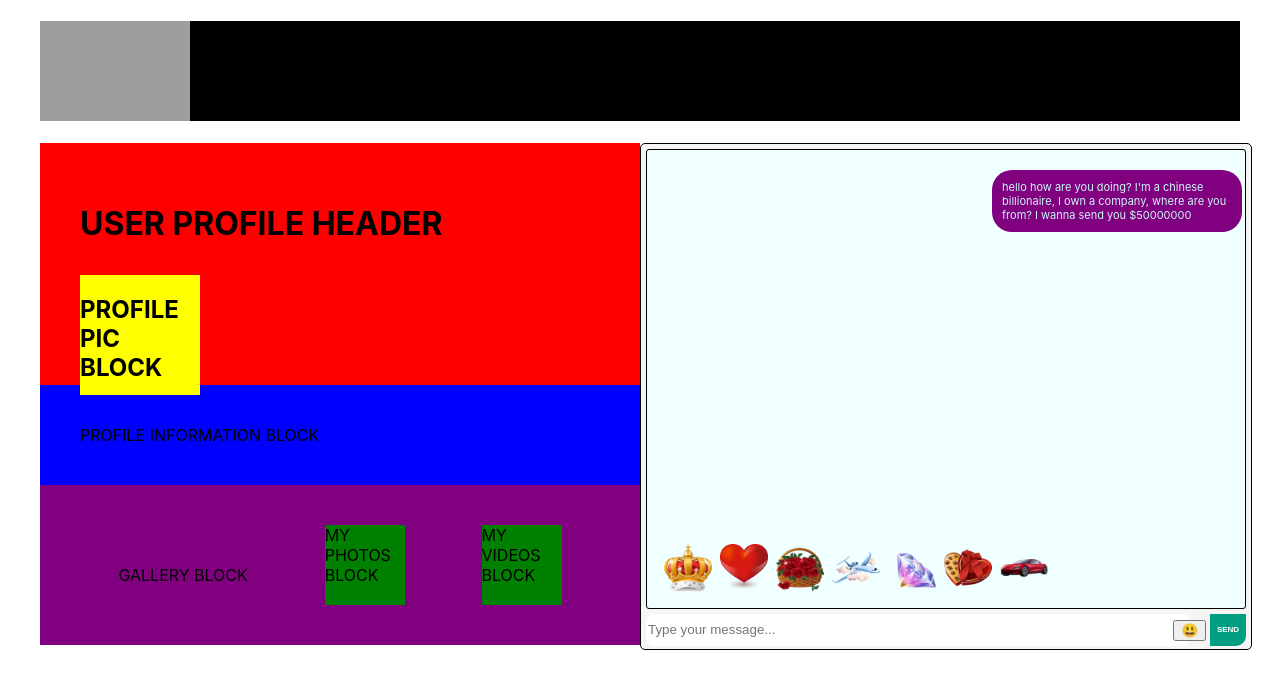
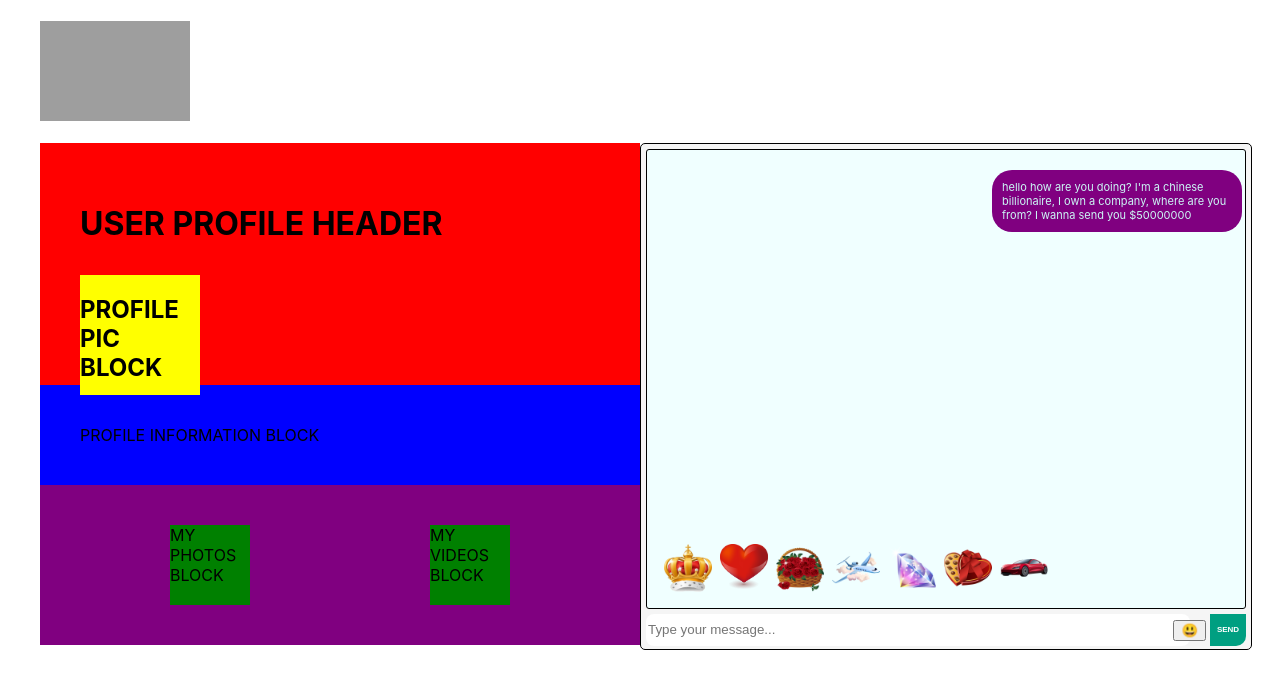
Before and after one commit to rockzNB/ChatBoxReact, a React (Create React App) app: page / in a window 1280 px wide. Shown: the top 688 px of the page. Built offline with nearby package versions, Linux system fonts and the light colour scheme; grey boxes are pictures that could not be loaded.

Commit message:
fixed some css in profiles

```diff
--- a/src/pages/Home/profile/index.js
+++ b/src/pages/Home/profile/index.js
@@ -12,7 +12,6 @@ export default function Profile() {
       </div>
       <div className="profile_bio">PROFILE INFORMATION BLOCK</div>
       <div className="profile_gallery">
-        <span className="profile_columns">GALLERY BLOCK</span>
         <div className="profile_photos">MY PHOTOS BLOCK</div>
         <div className="profile_videos">MY VIDEOS BLOCK</div>
       </div>
--- a/src/pages/Home/profile/styles.css
+++ b/src/pages/Home/profile/styles.css
@@ -29,7 +29,7 @@
 }
 
 .profile_columns {
-  display: flex;
+  display: block;
   justify-content: space-around;
   margin-top: 40px;
 }
--- a/src/pages/Home/styles.css
+++ b/src/pages/Home/styles.css
@@ -7,18 +7,9 @@
 .header {
   grid-column-start: 1;
   grid-column-end: 3;
-  background-color: black;
   height: 100px;
 }
 
-.profile {
-}
-
-.chat {
-}
-
-.chat_container {
-}
 
 .home_container {
   display: grid;
```
